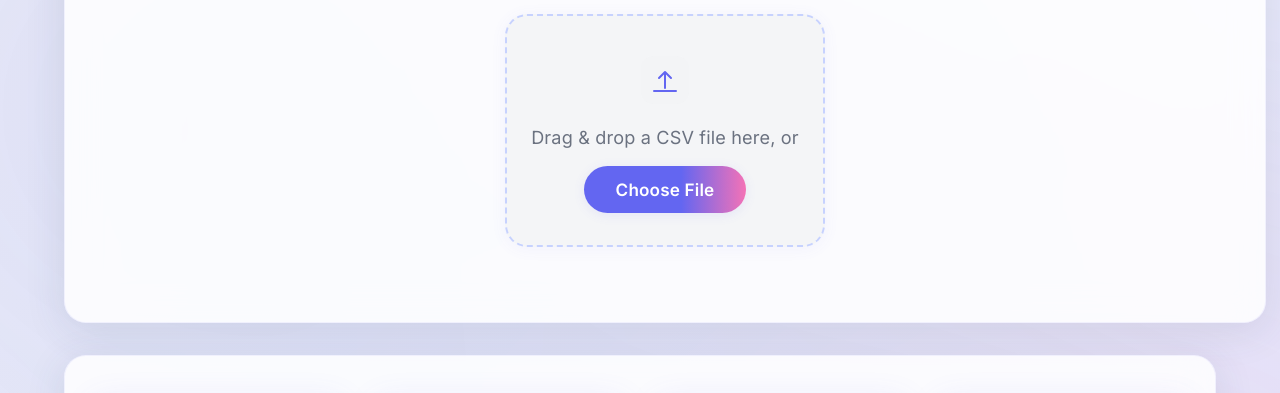
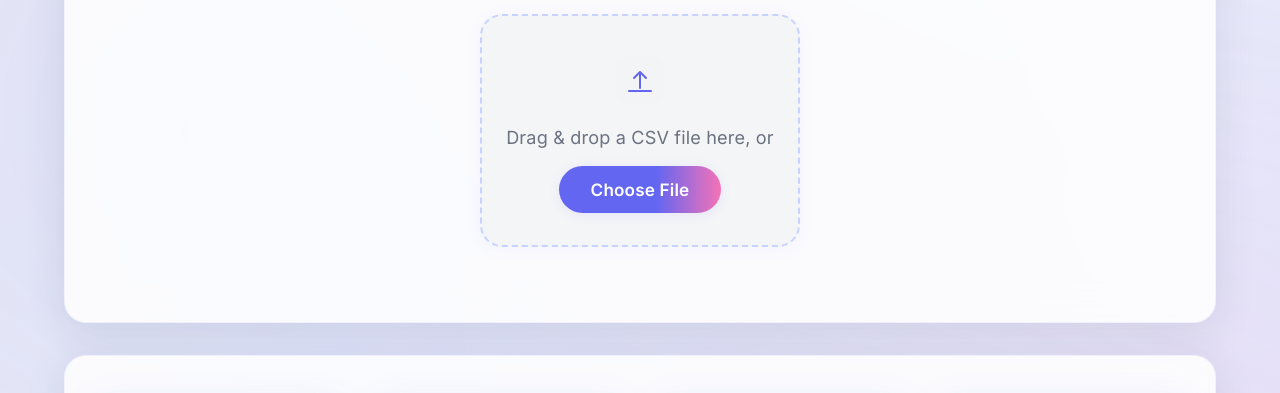
Before and after one commit to BBarber100/Hackstreet_Boys, a website: page public/index.html in a window 1280 px wide. Shown: the part 241-634 px from the top of the page. Drawn offline with nearby package versions, Linux system fonts and the light colour scheme.

Commit message:
fixed alignment of csv uploader section

```diff
--- a/public/index.html
+++ b/public/index.html
@@ -15,7 +15,7 @@
         <p class="subtitle">Upload and visualize your CSV transactions</p>
       </header>
       <main class="dashboard-main vertical-layout">
-        <section class="card card-uploader full-width">
+        <section class="card card-uploader">
           <h2>CSV Uploader</h2>
           <div id="drop-area" class="uploader-area">
             <form class="my-form">
--- a/public/style.css
+++ b/public/style.css
@@ -312,11 +312,6 @@ body {
   gap: 32px;
   animation: fadeInUp 1.1s cubic-bezier(.4,0,.2,1);
 }
-.full-width {
-  width: 100%;
-  margin-bottom: 0;
-}
-
 
 .card {
   background: var(--color-card);
```
